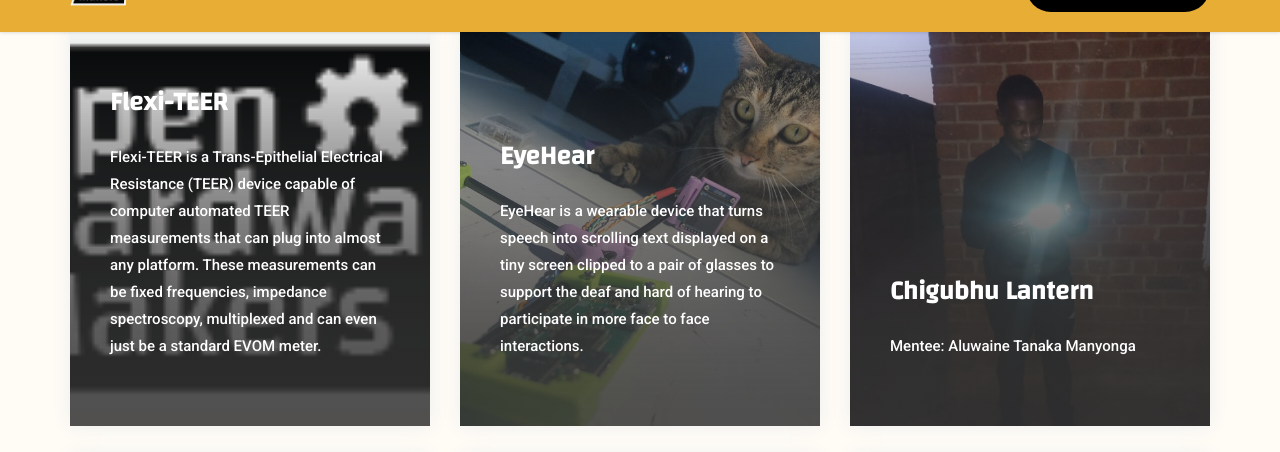
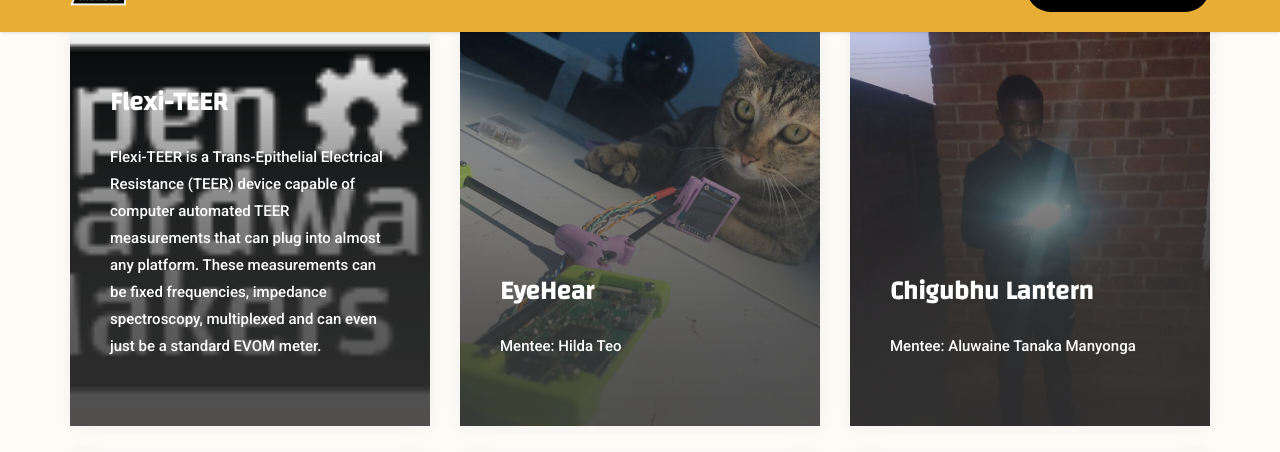
Before and after one commit to ohwmakers/ohwmakers-website, a Jekyll site: the page built from projects.md, in a window 1280 px wide and 900 px high, scrolled down 1887 px, cut to the strip 58-510 px from the top of the window. Built offline with Jekyll 4.4.1, drawn with Linux system fonts in a browser that asks for light colours; the list of posts is cut into pages by our own code.

Commit message:
Update eyehear.md

```diff
--- a/collections/_projects/eyehear.md
+++ b/collections/_projects/eyehear.md
@@ -2,7 +2,7 @@
 layout: project
 photo: "/assets/images/project/hilda-eyehear.jpg"
 title: "EyeHear"
-description: "EyeHear is a wearable device that turns speech into scrolling text displayed on a tiny screen clipped to a pair of glasses to support the deaf and hard of hearing to participate in more face to face interactions."
+description: "Mentee: Hilda Teo"
 socialMedia:
   - faIcon: instagram
     link: "https://instagram.com/engineeringgood"
@@ -26,3 +26,6 @@ https://engineeringgood.notion.site/EyeHear-openSource-HMD-87bfb0203f804d4cbbf9a
 ## Comms
 
 Follow @engineeringgood on Instagram and visit the website: [engineeringgood.org](engineeringgood.org)
+
+## Mentee
+Hilda Teo
```
